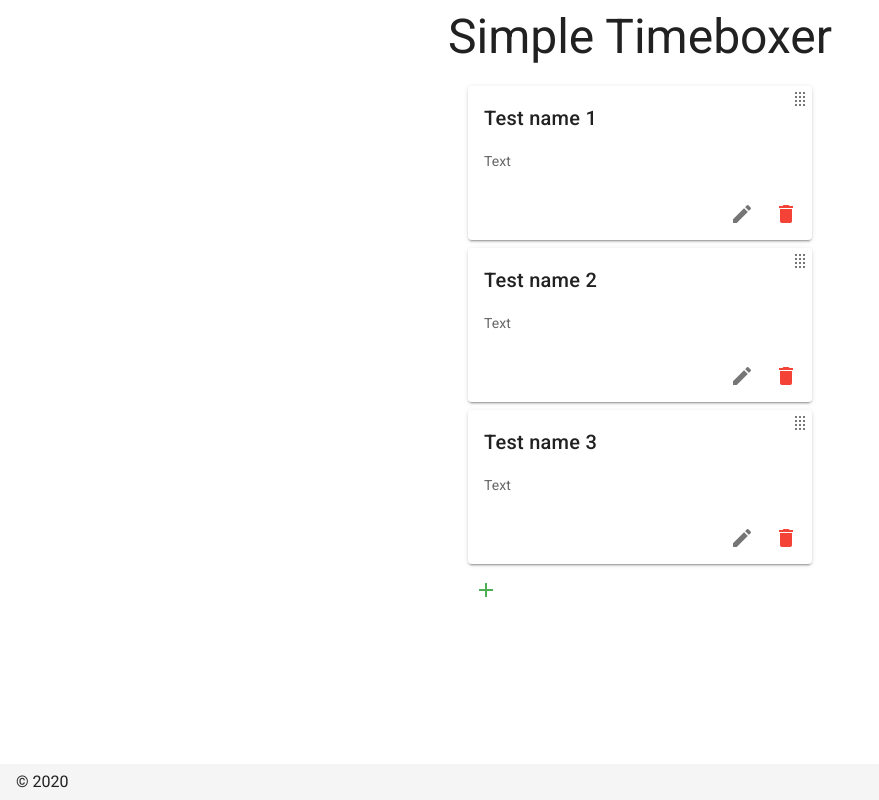
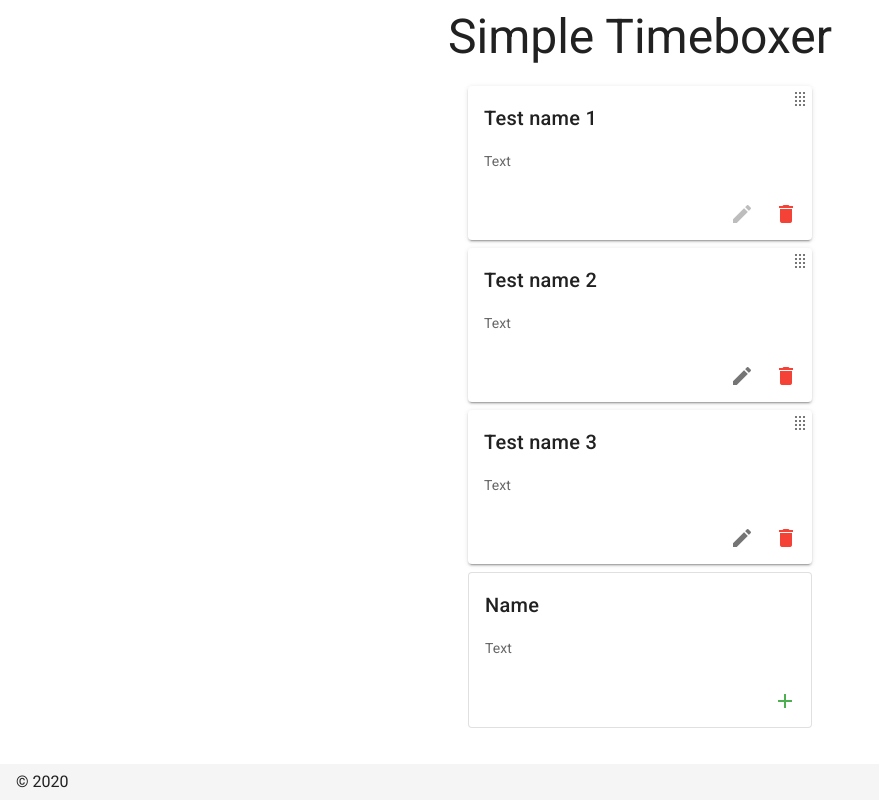
Before and after one commit to tchin25/timebox, a Nuxt app: page / in a window 1280 px wide. Shown: the whole page, without its empty margins (0-879 px from the left). Built offline with nearby package versions, Linux system fonts and the light colour scheme.

Commit message:
started add form

```diff
--- /dev/null
+++ b/components/AddTimeboxCard.vue
@@ -0,0 +1,39 @@
+<template>
+  <v-card outlined class="mx-auto" width="344">
+    <v-card-title>
+      Name
+    </v-card-title>
+    <v-card-text>
+      Text
+    </v-card-text>
+    <v-card-actions>
+      <v-spacer />
+      <v-btn icon color="green" @click="addCard">
+        <v-icon>mdi-plus</v-icon>
+      </v-btn>
+    </v-card-actions>
+  </v-card>
+</template>
+
+<script>
+import { mapMutations } from "vuex";
+export default {
+  methods: {
+    addCard() {
+      let toAdd = {
+        id: 0,
+        name: "Test name 1",
+        duration: 3600,
+        advance: {
+          alternate: 0,
+          offset: 0
+        }
+      };
+      //this.ADD_TIMEBOX();
+    },
+    ...mapMutations("timebox", ["ADD_TIMEBOX"])
+  }
+};
+</script>
+
+<style></style>
--- a/components/TimeboxCard.vue
+++ b/components/TimeboxCard.vue
@@ -12,7 +12,6 @@
     <v-card-actions>
       <v-spacer />
       <v-btn icon :disabled="active">
-
         <v-icon>mdi-pencil</v-icon>
       </v-btn>
       <v-btn icon color="red" @click="DELETE_TIMEBOX(id)">
@@ -23,7 +22,7 @@
 </template>
 
 <script>
-import { mapMutations } from "vuex";
+import { mapState, mapMutations } from "vuex";
 
 export default {
   props: {
@@ -40,12 +39,17 @@ export default {
   },
   data() {
     return {
-      active: false,
       editing: false
     };
   },
   methods: {
     ...mapMutations("timebox", ["UPDATE_TIMEBOX", "DELETE_TIMEBOX"])
+  },
+  computed: {
+    active() {
+      return this.currentTimeboxId == this.id;
+    },
+    ...mapState("timebox", ["currentTimeboxId"])
   }
 };
 </script>
--- a/package.json
+++ b/package.json
@@ -10,6 +10,7 @@
   },
   "dependencies": {
     "@nuxtjs/pwa": "^3.0.0-beta.20",
+    "moment": "^2.27.0",
     "nuxt": "^2.14.0",
     "vuedraggable": "^2.24.1",
     "vuex-persist": "^2.2.0"
--- a/pages/index.vue
+++ b/pages/index.vue
@@ -19,25 +19,20 @@
             v-bind="element"
           >
           </timebox-card>
-          <!-- <v-btn key="footer" icon color="green" slot="footer">
-          <v-icon>mdi-plus</v-icon>
-        </v-btn> -->
         </transition-group>
       </draggable>
-      <div>
-        <v-btn icon color="green">
-          <v-icon>mdi-plus</v-icon>
-        </v-btn>
-      </div>
+      <add-timebox-card></add-timebox-card>
     </div>
   </div>
 </template>
 
 <script>
 import TimeboxCard from "../components/TimeboxCard";
+import AddTimeboxCard from "../components/AddTimeboxCard";
 export default {
   components: {
-    TimeboxCard
+    TimeboxCard,
+    AddTimeboxCard
   },
   computed: {
     timeboxList: {
```
Also changed, not shown: 1 other file (tests, documents, lock files or other folders).
